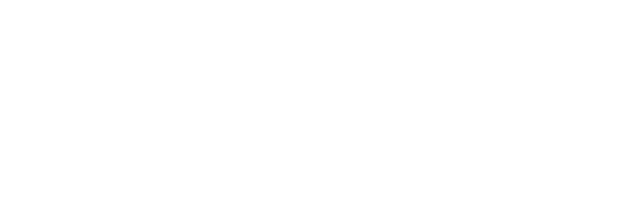
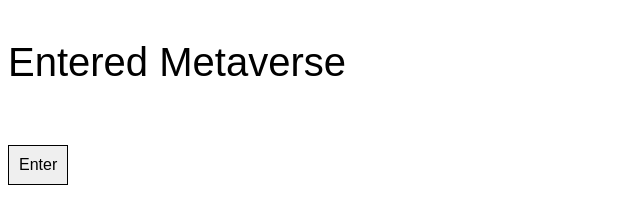
Before and after one commit to acciojob/enter-metaverse-Kiruthigadurairaj, a website: page main.html in a window 1280 px wide. Shown: the whole page, without its empty margins (0-640 px from the left). Drawn offline with Linux system fonts and the light colour scheme.

Commit message:
created a submission

```diff
--- a/main.html
+++ b/main.html
@@ -7,6 +7,8 @@
 </head>
 
 <body>
+	<p id="status">Entered Metaverse</p>
+  <button id="enterBtn">Enter</button>
 	<!-- the entire body must be written by student -->
     <script type="text/javascript" src="./script.js">
 </script>
--- a/script.js
+++ b/script.js
@@ -1 +1,8 @@
-//your JS code here. If required.
+ const statusParagraph = document.getElementById('status');
+    const enterButton = document.getElementById('enterBtn');
+
+    // Add an event listener for the button click
+    enterButton.addEventListener('click', () => {
+      // Update the paragraph content to an <h1> tag with "Entered Metaverse"
+      statusParagraph.innerHTML = '<h1>Entered Metaverse</h1>';
+    });
--- a/styles.css
+++ b/styles.css
@@ -1 +1,24 @@
-/*  your css code here. If applicable */
+ body {
+	 background-color: white;
+	 font-size:40px;
+      margin: 10;
+      font-family: Arial, sans-serif;
+      flex-direction: column;
+      justify-content: center;
+      align-items: center;
+      height: 100vh;
+      background-color: white;
+      color: black;
+    }
+    button {
+      margin-top: 20px ;
+      padding: 10px 10px ;
+      font-size: 16px;
+      border: 1px solid black;
+      color: black;
+	  background-color: light gray;
+      cursor: pointer;
+    }
+    button:hover {
+      background-color: lightgray;
+    }
```
